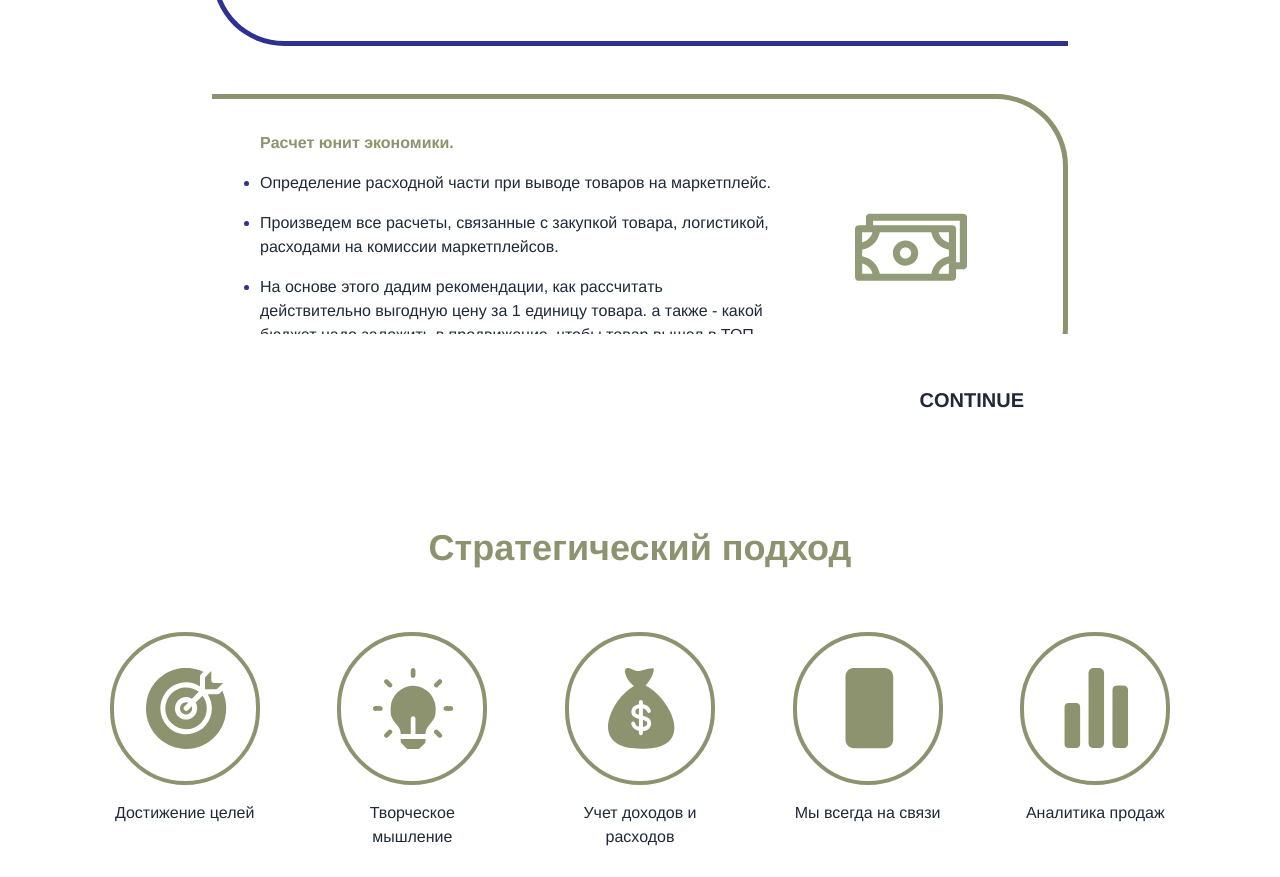
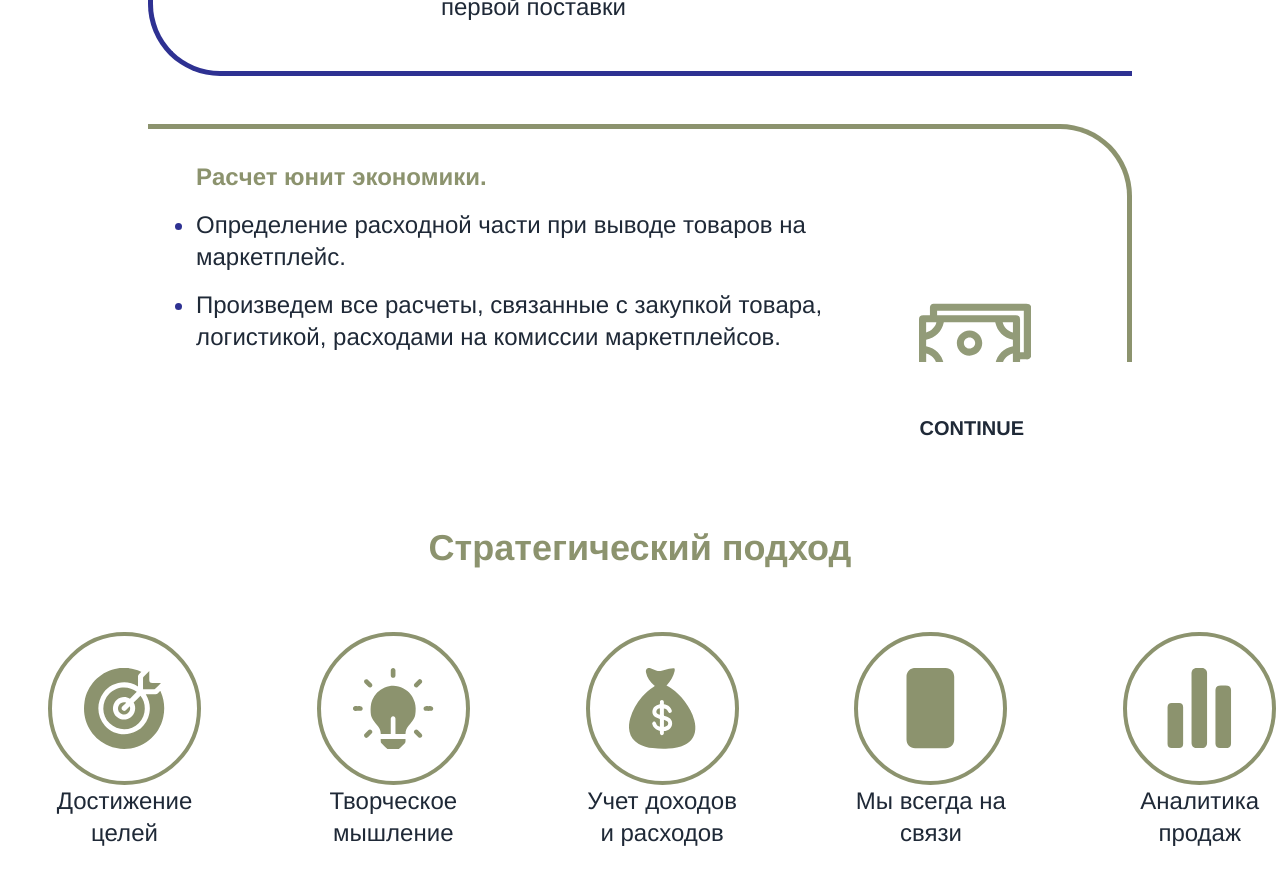
Before and after one commit to Najibmansour/novyi-koncept, a Next.js app: page / in a window 1280 px wide. Shown: the part 1920-2797 px from the top of the page. Built offline with nearby package versions, Linux system fonts and the light colour scheme.

Commit message:
a lot of small tweaks and details added/fixed

```diff
--- a/src/app/globals.css
+++ b/src/app/globals.css
@@ -3,7 +3,55 @@
 @tailwind utilities;
 
 @media only screen and (max-width: 768px) {
-  /* body {
-    background-color: lightblue;
-  } */
+  body {
+    background-color: transparent;
+  }
+  ::-webkit-scrollbar {
+    width: 10px;
+  }
 }
+
+/* width */
+::-webkit-scrollbar {
+  width: 9px;
+}
+
+/* Track */
+::-webkit-scrollbar-track {
+  background: #fff;
+}
+
+/* Handle */
+::-webkit-scrollbar-thumb {
+  background: #2e3192;
+
+  border-radius: 0.4rem;
+}
+
+/* Handle on hover */
+::-webkit-scrollbar-thumb:hover {
+  background: #444;
+}
+
+/* width  ////////////////////////////////////////////////////////////////////*/
+div.scrollHorizontal::-webkit-scrollbar {
+  width: 9px;
+  display: none;
+}
+
+/* Track */
+div.scrollHorizontal::-webkit-scrollbar-track {
+  background: #fff;
+}
+
+/* Handle */
+div.scrollHorizontal::-webkit-scrollbar-thumb {
+  background: #2e3192;
+
+  border-radius: 0.4rem;
+}
+
+/* Handle on hover */
+div.scrollHorizontal::-webkit-scrollbar-thumb:hover {
+  background: #444;
+}
--- a/src/components/Pages/page3.jsx
+++ b/src/components/Pages/page3.jsx
@@ -146,8 +146,10 @@ const vecs = [
 export default function Page3() {
   return (
     <div className="w-screen h-screen flex justify-center items-center flex-col gap-5">
-      <h1 className="text-4xl font-bold text-primary ">Наши услуги</h1>
-      <div className="overflow-auto lg:w-[70%] w-[90%] h-[70%] px-5">
+      <h1 className="lg:text-4xl text-3xl font-bold text-primary py-2">
+        Наши услуги
+      </h1>
+      <div className="overflow-auto lg:w-[80%] w-[90%] h-[75%] px-5">
         <div className="flex  justify-center ">
           <div className=" flex flex-col gap-12  ">
             {vecs.map((vec, i) => (
@@ -157,13 +159,13 @@ export default function Page3() {
                 key={i}
               >
                 <h3
-                  className={`font-bold mb-2 ${
+                  className={`font-bold mb-2 lg:text-2xl  ${
                     i % 2 == 0 ? "text-primary" : "text-secondary"
                   }`}
                 >
                   {vec.title}
                 </h3>
-                <ul className="list-disc list-outside marker:text-primary">
+                <ul className="list-disc list-outside marker:text-primary lg:text-2xl ">
                   {vec.points.map((point, i) => (
                     <li key={i} className="my-4">
                       {point}
@@ -175,8 +177,8 @@ export default function Page3() {
           </div>
         </div>
       </div>
-      <div className="flex flex-row justify-end w-[70%]">
-        <button className="font-bold lg:px-16 lg:py-8 px-8 py-4 hover:underline underline-offset-4 text-xl">
+      <div className="flex flex-row lg:justify-end justify-center w-[70%]">
+        <button className="font-bold lg:px-16 lg:py-8 py-4  hover:underline underline-offset-4 lg:text-xl">
           CONTINUE
         </button>
       </div>
--- a/src/components/Pages/page4.jsx
+++ b/src/components/Pages/page4.jsx
@@ -1,10 +1,11 @@
 import Circles from "../page 4/Circles";
-
 
 export default function page4() {
   return (
-    <div className="p-12 flex flex-col items-center gap-16">
-      <h2 className="text-4xl text-secondary font-bold text-center">Стратегический подход</h2>
+    <div className="lg:p-12 pt-10 flex flex-col items-center gap-16">
+      <h2 className="lg:text-4xl text-3xl text-secondary font-bold text-center">
+        Стратегический подход
+      </h2>
       <Circles />
     </div>
   );
--- a/src/components/Pages/page5.jsx
+++ b/src/components/Pages/page5.jsx
@@ -1,11 +1,11 @@
 export default function page5() {
   return (
-    <div className="p-12 flex flex-col items-center gap-16">
-      <h2 className="text-4xl text-primary font-bold text-center">
-        Часто задаваемые вопросы{" "}
+    <div className="p-20 flex flex-col items-center lg:gap-16 gap-8">
+      <h2 className="lg:text-4xl text-3xl text-primary font-bold text-center">
+        Часто задаваемые вопросы
       </h2>
-      <div className="w-screen overflow-x-auto">
-        <div className="grid grid-cols-2 min-w-[600px] max-w-[900px] mx-8 lg:mx-auto">
+      <div className="w-screen overflow-x-auto overflow-y-hidden scrollHorizontal">
+        <div className="grid grid-cols-2 min-w-[750px]  lg:max-w-[70%]  mx-8 lg:mx-auto">
           <Box
             pos="top-left"
             title="Почему я должен выбрать именно вас?"
@@ -62,14 +62,16 @@ function Box({ pos, title, text }) {
     <div
       className={
         borderStyle +
-        " h-[300px] flex flex-col justify-center items-center gap-4 border-primary border-4 " +
+        " lg:h-[400px] h-[400px] flex flex-col justify-center items-center gap-4 border-primary border-4 " +
         align +
         " " +
         cornerStyle
       }
     >
-      <h3 className="text-primary font-semibold w-[70%]">{title}</h3>
-      <p className="w-[70%]">{text}</p>
+      <h3 className="text-primary font-semibold w-[70%]  lg:text-2xl">
+        {title}
+      </h3>
+      <p className="w-[70%] lg:text-2xl">{text}</p>
     </div>
   );
 }
--- a/src/components/page 2/PointsText.jsx
+++ b/src/components/page 2/PointsText.jsx
@@ -37,9 +37,9 @@ const PointsText = (props) => {
           {descList.map((e) => {
             return (
               <li key={e.id} className="gap-10">
-                <p className="flex flex-row items-start w-[100%]">
+                <p className="flex flex-row items-start lg:w-[100%] w-[87%] mx-auto">
                   <Bullet />
-                  <span className="pl-4 lg:text-2xl  pb-4  tracking-[0.06rem] w-96">
+                  <span className="pl-4 lg:text-2xl pb-4 tracking-[0.06rem] w-96">
                     {e.title}
                   </span>
                 </p>
--- a/src/components/page 3/Section.jsx
+++ b/src/components/page 3/Section.jsx
@@ -12,10 +12,10 @@ export default function Section({ direction, Img, children }) {
 
   return (
     <div className={parentStyles}>
-      <div className="flex justify-center items-center lg:p-12 p-7">
+      <div className="flex justify-center items-center lg:p-12 p-3">
         <Img
           fill={direction == "left" ? "#2E3192" : "#929B78"}
-          className="w-28 "
+          className="lg:w-28  w-24"
         />
       </div>
       <div className="">{children}</div>
--- a/src/components/page 4/Circles.jsx
+++ b/src/components/page 4/Circles.jsx
@@ -24,26 +24,35 @@ const circles = [
   {
     circle: Circle5,
     text: "Аналитика продаж",
+    classNameAdd: "w-max lg:col-span-1 col-span-2 ",
   },
 ];
 
 export default function Circles() {
   return (
-    <div className="flex justify-evenly gap-4 w-full flex-wrap ">
-      {circles.map((circle, i) => (
-        <Circle key={i} IconComponent={circle.circle} text={circle.text} />
-      ))}
+    <div className="flex justify-center  ">
+      <div className="grid lg:grid-cols-5 grid-cols-2 w-full lg:gap-40 gap-8 ">
+        {circles.map((circle, i) => (
+          <div key={i} className={circle.classNameAdd}>
+            <Circle
+              IconComponent={circle.circle}
+              text={circle.text}
+              classNameAdd={circle.classNameAdd}
+            />
+          </div>
+        ))}
+      </div>
     </div>
   );
 }
 
-function Circle({ IconComponent, text }) {
+function Circle({ IconComponent, text, classNameAdd }) {
   return (
-    <div className="flex flex-col w-[150px] gap-4">
-      <div className="p-8 border-secondary border-4 rounded-full">
+    <div className={"flex flex-col w-min lg:col-span-1 "}>
+      <div className="lg:p-8 p-6 border-secondary border-4 rounded-full ">
         <IconComponent />
       </div>
-      <p className="text-center">{text}</p>
+      <p className="text-center lg:text-2xl text-xl">{text}</p>
     </div>
   );
 }
```
